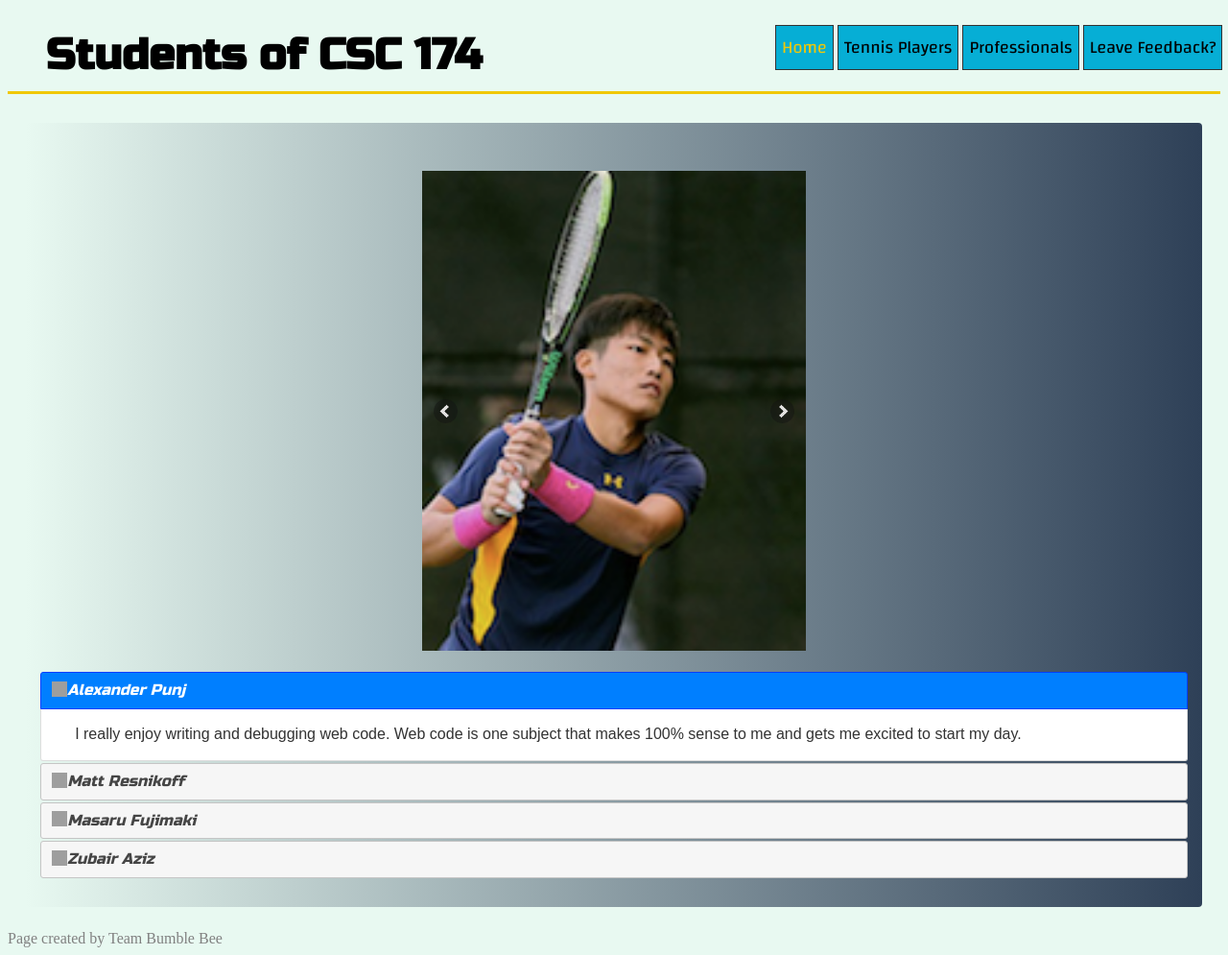
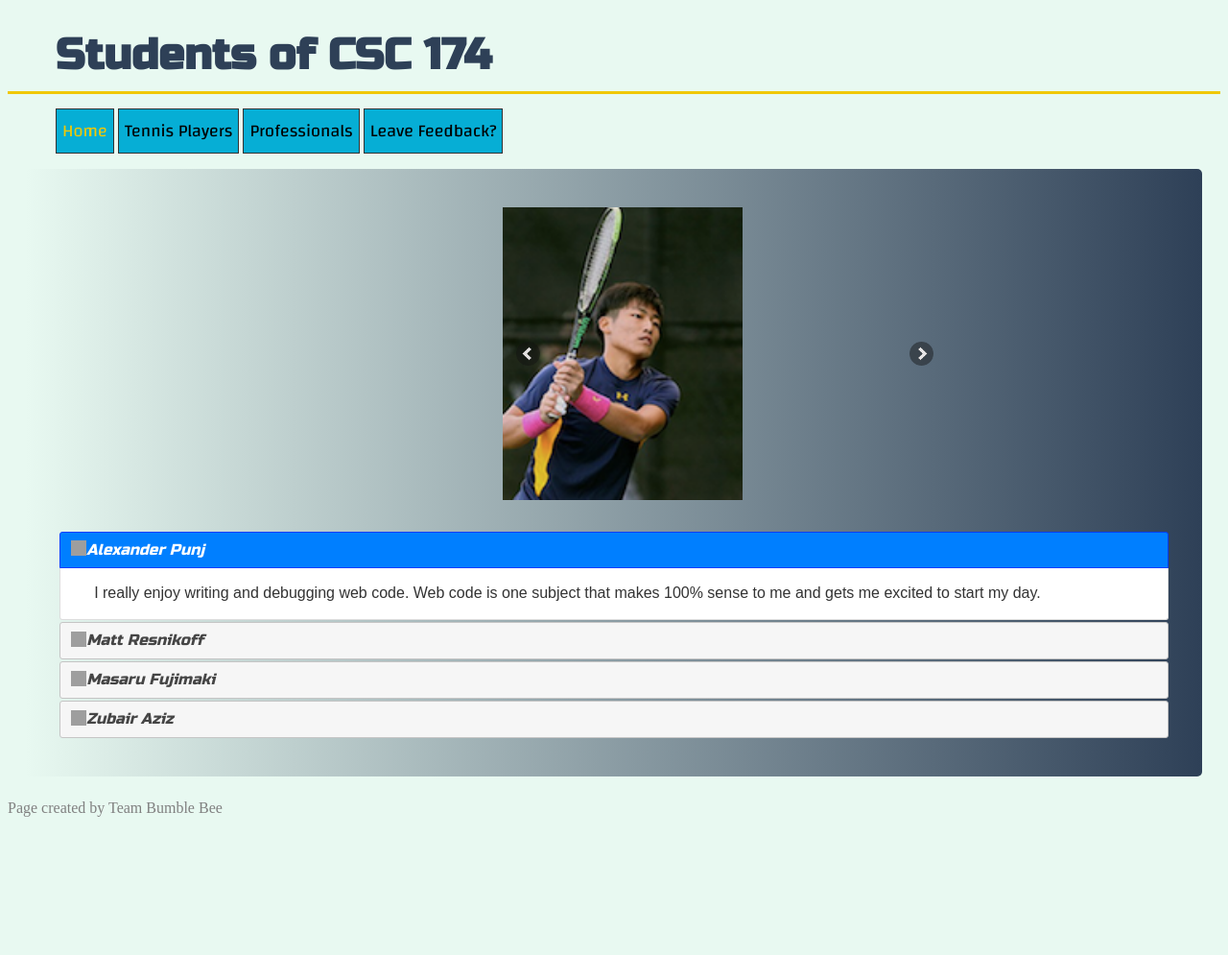
Before and after one commit to LudwigNova/Assignment04-BumbleBee, a PHP site: page / in a window 1280 px wide. Shown: the whole page at 96% size. After the commit the page ends 851 px from the top, so only its background shows below. Run offline with PHP 8.4, Linux system fonts and the light colour scheme; some libraries are stand-ins or nearby versions; grey boxes are pictures that could not be loaded.

Commit message:
Update styles.css
updated styles, nav bar, images, etc

```diff
--- a/css/styles.css
+++ b/css/styles.css
@@ -8,15 +8,20 @@
 	display: grid;
 	margin: 0 1.5% 24px 1.5%;
 	background: linear-gradient(to right, #E8F9F1  0%, #2E4057 100%);
-    border-radius: 4px;
+    border-radius: 5px;
     text-align: left;
-    padding: 30px 15px;
+    padding: 40px 35px;
 }
 
 .slider {
   margin: 0 auto;
-  width: 400px;
-  padding: 20px;
+  width: 40%;
+  padding-left: 20%;
+  padding-bottom: 30px;
+}
+.slider img{
+	width: 250px;
+	height: auto;
 }
 
 
@@ -35,7 +40,7 @@ body {
 }
 
 header a {
-	color: black;
+	color: #2E4057;
 }
 
 header a:hover {
@@ -46,7 +51,7 @@ h1 {
 	color: #F0C808;
 	font-family: 'Russo One', sans-serif;
 	font-size: 45px;
-	padding-left: 40px;
+	padding-left: 50px;
 	padding-bottom: 10px;
 	border-bottom-style: solid;
 }
@@ -96,8 +102,9 @@ h2 {
 ol, ul { padding-left: 20px; }
 
 .navbar ul {
-	padding-left: 40px;
-	margin-left: 60%;
+	padding-right: 15px;
+	margin-left: 30px;
+	margin-top: -15px;
 }
 .navbar li {
 	font-family: 'Changa', sans-serif;
@@ -115,12 +122,7 @@ ol, ul { padding-left: 20px; }
 	color: #F0C808;
 }
 .navbar {
-	position: absolute;
 	width: 100%;
-	top: 0;
-	z-index: 1000;
-	left: 0;
-	padding-top: 10px;
 }
 
 a {
```
Also changed, not shown: other parts of css/styles.css (+14 -9 lines). Lines whose indentation alone changed are shown as unchanged.
